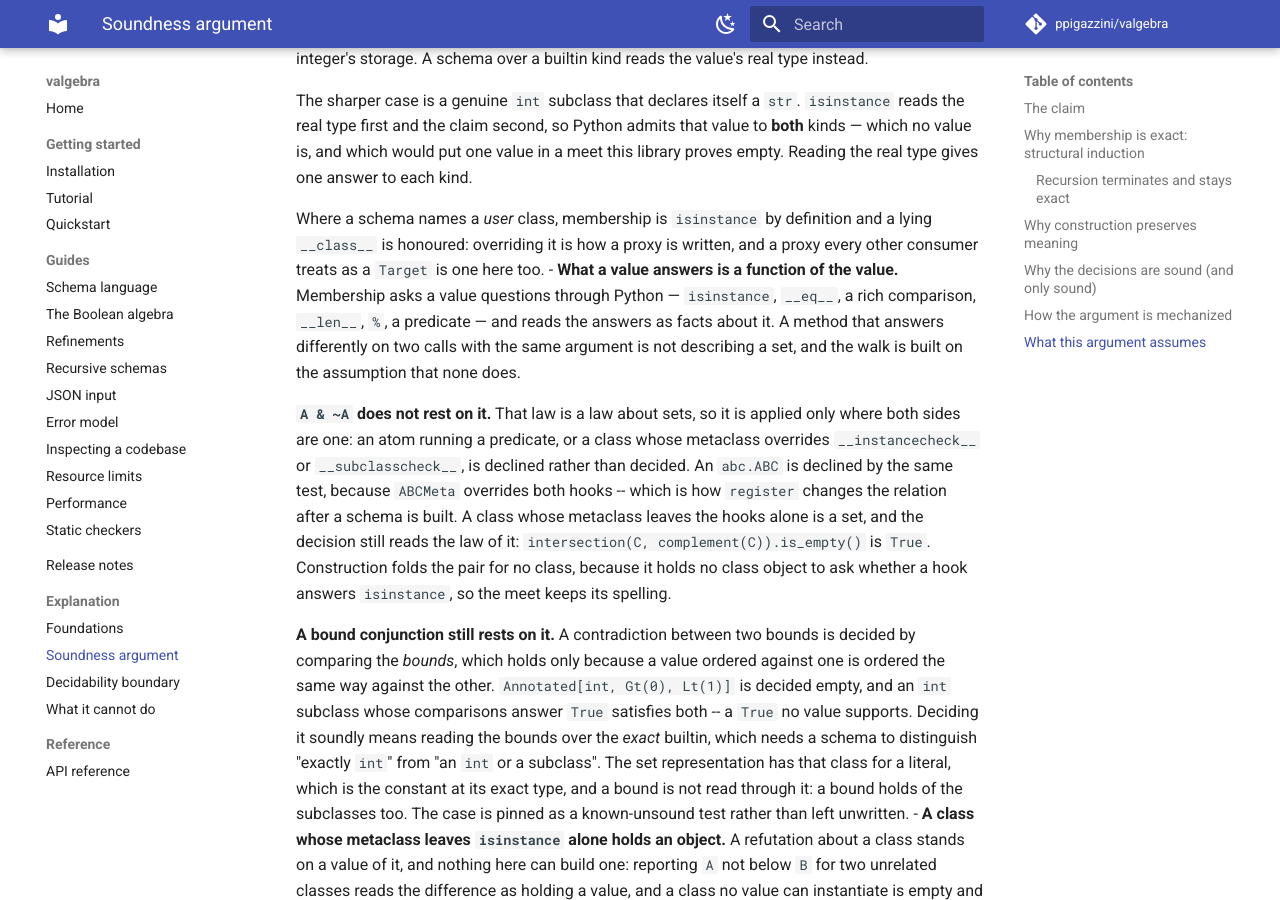
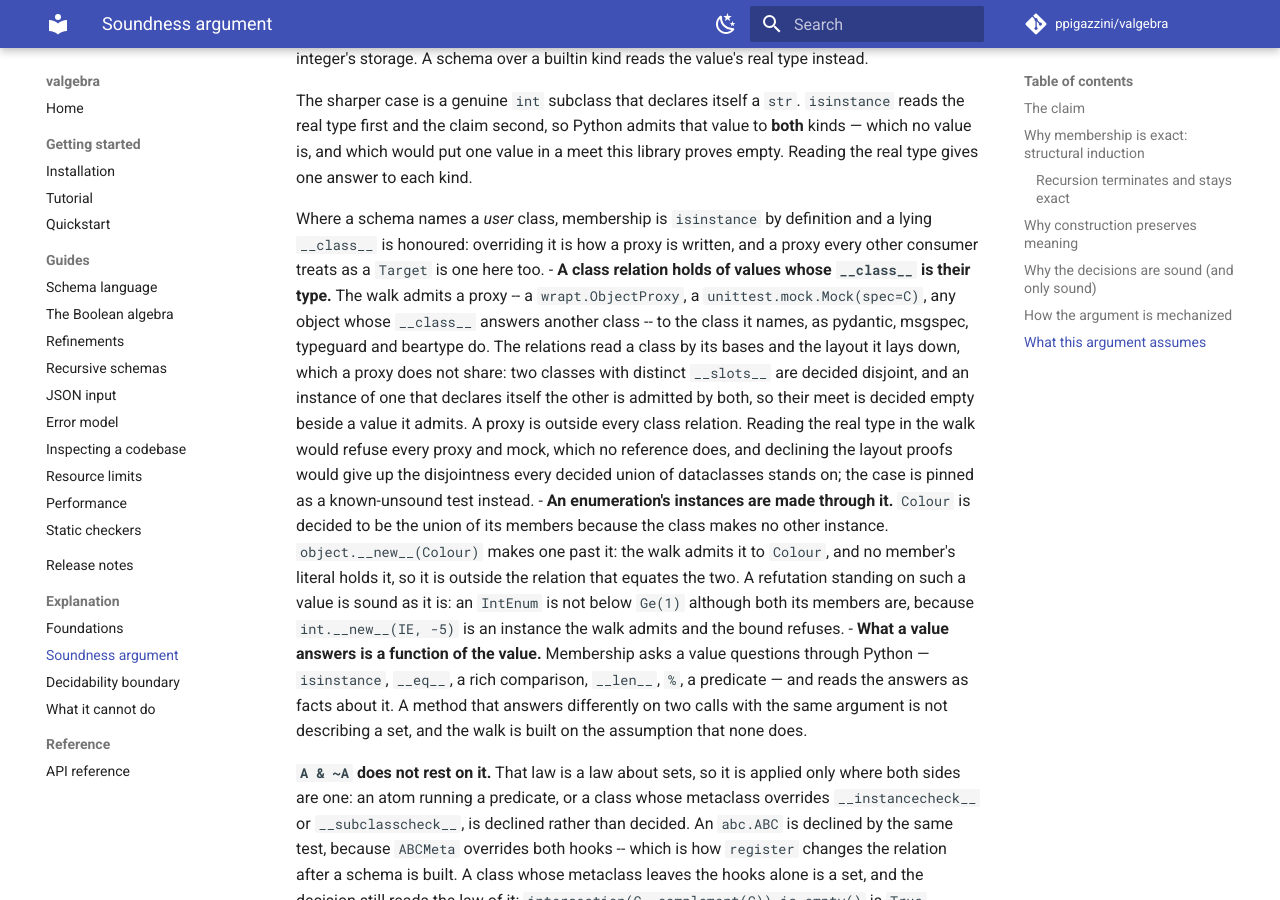
Before and after one commit to ppigazzini/valgebra, an MkDocs documentation site: the page built from docs/14-soundness.md, in a window 1280 px wide and 900 px high, scrolled down 4054 px. Built offline with MkDocs 1.6.1 and Material for MkDocs 9.7.7, drawn with Linux system fonts in a browser that asks for light colours; comment, search, counter and statistics services are not loaded; some of the changed text lies outside the part shown.

Commit message:
docs: the trust base names what a class, an enum and a constant assume
Three assumptions the relations stand on are stated, each with a strict
expected failure that drives a value violating it and pins the answer.

A class relation holds of values whose `__class__` is their type. The walk
admits a proxy to the class it names, as pydantic, msgspec, typeguard and
beartype do, and the relations read a class by the layout a proxy does not
share: the meet of two classes with distinct slots is decided empty and
admits an instance of one that declares itself the other.

An enumeration's instances are made through it. `Colour` is decided to be
the union of its members, and `object.__new__(Colour)` is an instance the
walk admits that no member holds. A refutation standing on such a value, as
an `IntEnum` against a bound its members meet, is sound.

A constant's `==` is an equivalence. `Literal[c]` is proved below
`Literal[d]` from `c == d`, which holds only of a transitive equality; the
decidability page says a refutation is guarded where a proof is not.

```diff
--- a/docs/14-soundness.md
+++ b/docs/14-soundness.md
@@ -197,6 +197,25 @@
   Where a schema names a *user* class, membership is `isinstance` by definition
   and a lying `__class__` is honoured: overriding it is how a proxy is written,
   and a proxy every other consumer treats as a `Target` is one here too.
+- **A class relation holds of values whose `__class__` is their type.** The
+  walk admits a proxy -- a `wrapt.ObjectProxy`, a
+  `unittest.mock.Mock(spec=C)`, any object whose `__class__` answers another
+  class -- to the class it names, as pydantic, msgspec, typeguard and beartype
+  do. The relations read a class by its bases and the layout it lays down,
+  which a proxy does not share: two classes with distinct `__slots__` are
+  decided disjoint, and an instance of one that declares itself the other is
+  admitted by both, so their meet is decided empty beside a value it admits. A
+  proxy is outside every class relation. Reading the real type in the walk
+  would refuse every proxy and mock, which no reference does, and declining
+  the layout proofs would give up the disjointness every decided union of
+  dataclasses stands on; the case is pinned as a known-unsound test instead.
+- **An enumeration's instances are made through it.** `Colour` is decided to be
+  the union of its members because the class makes no other instance.
+  `object.__new__(Colour)` makes one past it: the walk admits it to `Colour`,
+  and no member's literal holds it, so it is outside the relation that equates
+  the two. A refutation standing on such a value is sound as it is: an
+  `IntEnum` is not below `Ge(1)` although both its members are, because
+  `int.__new__(IE, -5)` is an instance the walk admits and the bound refuses.
 - **What a value answers is a function of the value.** Membership asks a value
   questions through Python — `isinstance`, `__eq__`, a rich comparison, `__len__`,
   `%`, a predicate — and reads the answers as facts about it. A method that
@@ -268,6 +287,12 @@
   scalar that is one value; for a constant whose class defines `__eq__` it is
   whatever that method admits, and for `float("nan")`, which is equal to nothing
   including itself, it is the empty set.
+- **A constant's `==` is an equivalence.** `Literal[c]` is proved below
+  `Literal[d]` from `c == d`, which is a proof only where equality is
+  transitive: a value equal to `c` is then equal to `d`. A refutation between
+  two constants is guarded -- it stands only where their type's equality is
+  Python's own -- and a proof is not, so a class whose `__eq__` is not
+  transitive is outside the relations between its constants.
 - **The values are the finite ones.** A guarded fixpoint denotes the values built
   by finitely many unfoldings, which is what makes membership an induction on the
   value. A value that contains itself is not a large member: it is outside the
```
Also changed, not shown: docs/15-decidability.md (+9 -3 lines), 3 other files.
